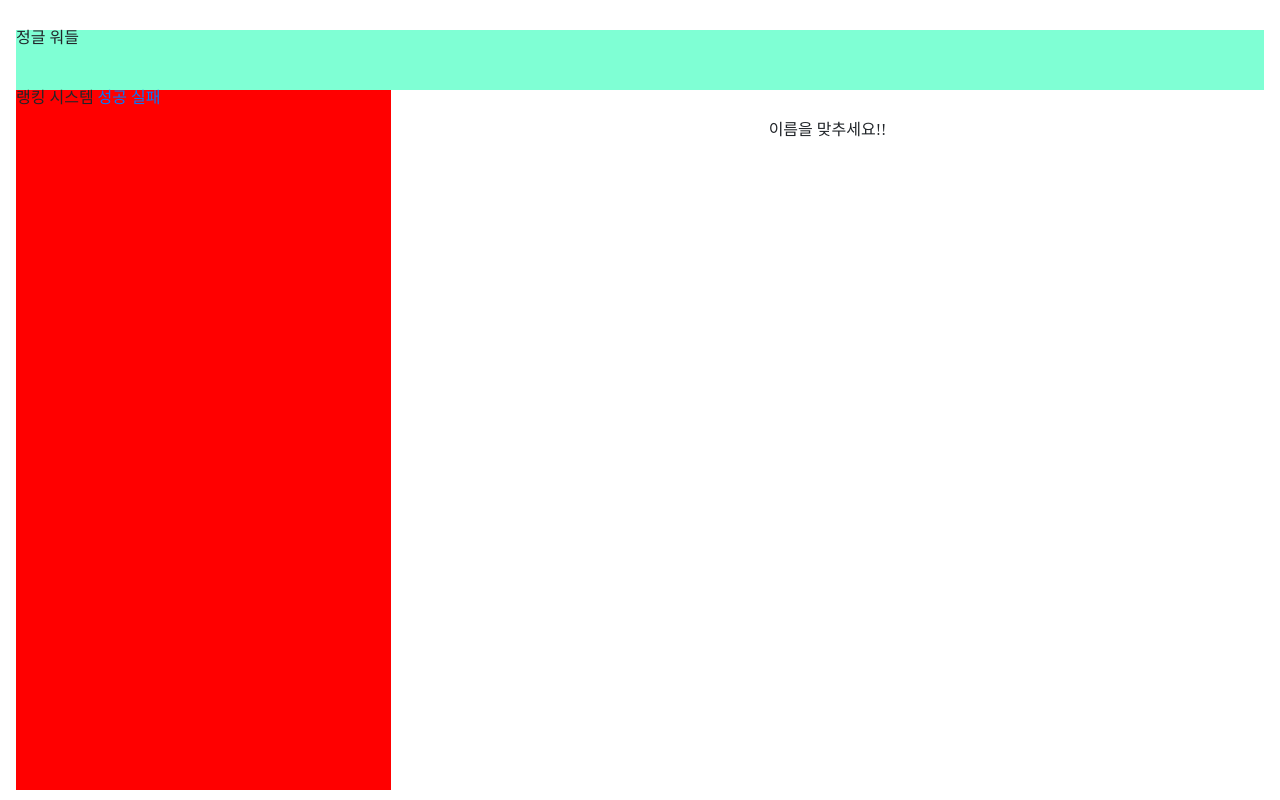
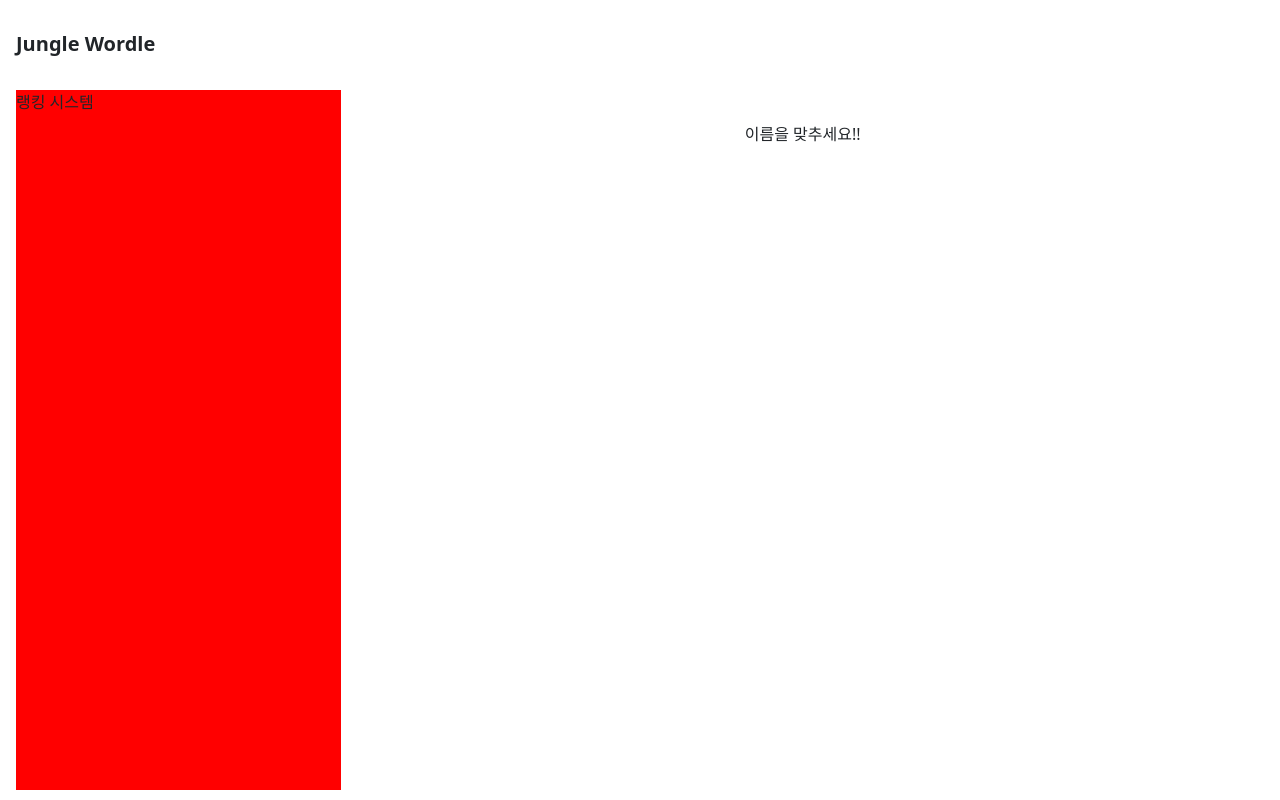
Before and after one commit to wonyoung2257/jungle_week00_project, a Flask app: template templates/main.html in a window 1280 px wide. Run offline with Flask 2, Linux system fonts and the light colour scheme; the template is opened without the code that fills it, so the values that code supplies are empty; some libraries are stand-ins or nearby versions; some web fonts are replaced.

Commit message:
테일윈드 추가

```diff
--- a/static/css/main.css
+++ b/static/css/main.css
@@ -7,7 +7,6 @@
 }
 .header {
   height: 60px;
-  background-color: aquamarine;
   width: auto;
 }
 .main_wrapper {
--- a/templates/main.html
+++ b/templates/main.html
@@ -5,6 +5,26 @@
     <meta http-equiv="X-UA-Compatible" content="IE=edge" />
     <meta name="viewport" content="width=device-width, initial-scale=1.0" />
     <title>정글 워들</title>
+    <script src="https://cdn.tailwindcss.com"></script>
+    <script>
+      tailwind.config = {
+        theme: {
+          extend: {
+            colors: {
+              clifford: "#da373d",
+            },
+          },
+        },
+      };
+    </script>
+    <style type="text/tailwindcss">
+      @layer utilities {
+        .content-auto {
+          content-visibility: auto;
+        }
+      }
+    </style>
+
     <!-- Bootstrap CSS -->
     <link
       rel="stylesheet"
@@ -63,32 +83,12 @@
   </head>
   <body>
     <div class="wrapper">
-      <header class="header">정글 워들</header>
+      <header class="header text-xl grow font-bold">Jungle Wordle</header>
       <div class="main_wrapper">
-        <div class="ranking" id="ranking">
+        <div class="ranking list-none" id="ranking">
           랭킹 시스템 {% for rank in ranking %}
           <li>{{ rank.id }} {{ rank.cnt_success }} {{ rank.cnt_fail }}</li>
           {% endfor %}
-          <a
-            href="#"
-            onclick="success('박준규')"
-            class="card-footer-item has-text-danger"
-          >
-            성공
-            <span class="icon">
-              <i class="fas fa-ban"></i>
-            </span>
-          </a>
-          <a
-            href="#"
-            onclick="fail('박준규')"
-            class="card-footer-item has-text-danger"
-          >
-            실패
-            <span class="icon">
-              <i class="fas fa-ban"></i>
-            </span>
-          </a>
 
           <!-- The Modal -->
           <div id="myModal_success" class="modal">
```
